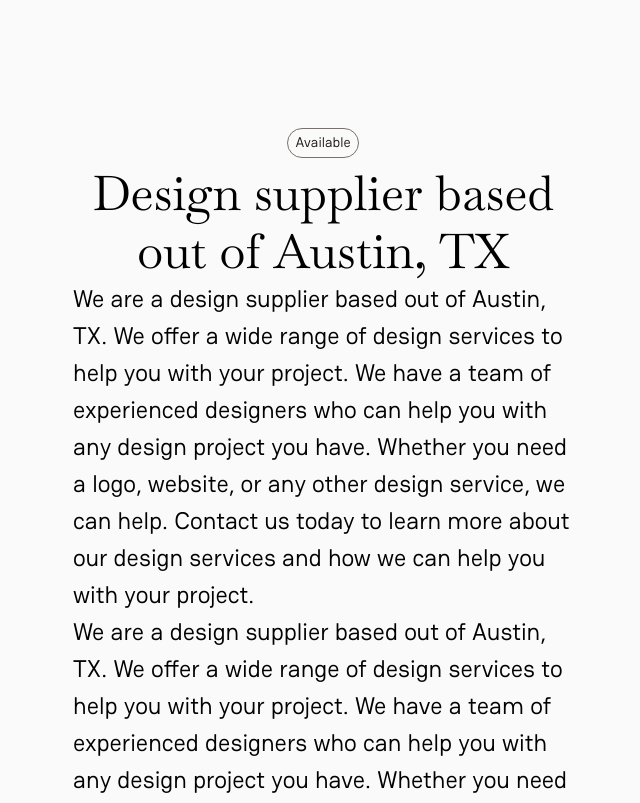
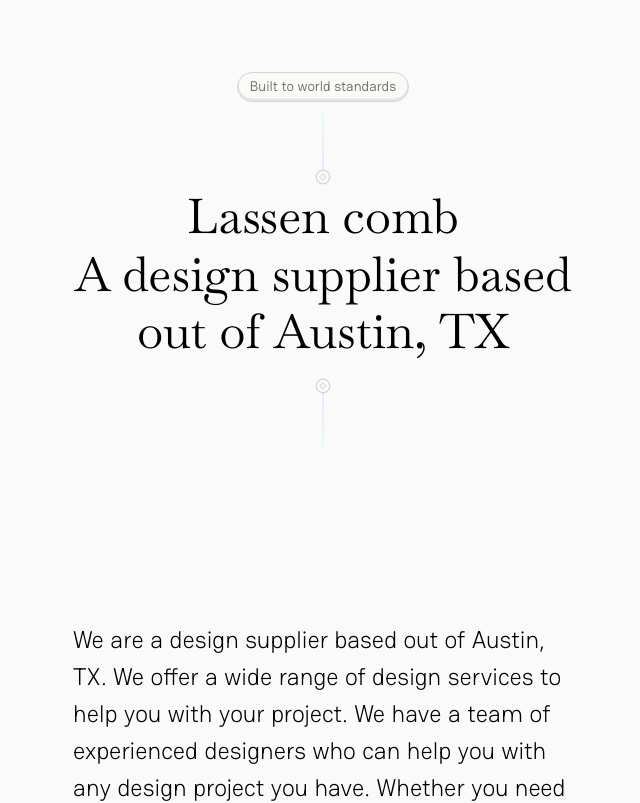
Before and after one commit to natedeluna/lassen-comb, a Next.js app: page / in a window 1280 px wide. Shown: the top 803 px of the page, without its empty margins (317-957 px from the left). Built offline with nearby package versions, Linux system fonts and the light colour scheme.

Commit message:
better lightning symbol, starting to take shape

```diff
--- a/src/app/components/badge.tsx
+++ b/src/app/components/badge.tsx
@@ -10,31 +10,54 @@ interface BadgeProps {
 
 const Badge: React.FC<BadgeProps> = ({ texts, color }) => {
     const [index, setIndex] = useState(0);
-    const [badgeWidth, setBadgeWidth] = useState(texts[index].length * 8);
+    const [badgeWidth, setBadgeWidth] = useState(172);
+    const previousIndex = index === 0 ? texts.length - 1 : index - 1;
+
 
     useEffect(() => {
         const interval = setInterval(() => {
-            console.log(texts[index].length)
-            const previousIndex = index === 0 ? texts.length - 1 : index - 1;
             setIndex((prevIndex) => (prevIndex + 1) % texts.length);
-
-            setTimeout(() => {
-                setBadgeWidth(8 * texts[previousIndex].length);
-            }, 250);
-        }, 4000);
+            const measureSpan = document.getElementById('measure');
+            if (measureSpan) {
+                const width:any = parseFloat(window.getComputedStyle(measureSpan).width);
+                setTimeout(() => {
+                    setBadgeWidth(width+24);
+                }, 250);
+            }
+        }, 12000);
         return () => clearInterval(interval);
     }, [index]);
-
     return (
-        <motion.div style={{ width: `${badgeWidth}px` }}
-            className='relative flex flex-col bg-stone-50 border-stone-500 text-stone-900 items-center justify-center rounded-full px-3 py-1 border h-[30px]  my-2 text-sm transition-width duration-500 ease-in-out transition-opacity text-nowrap '
+        <motion.div style={{
+            width: `${badgeWidth}px`,
+            boxShadow: `inset 0px -1.5px 0 1px #e7e5e4`,
+        }}
+            className='
+                relative
+                flex
+                flex-col
+                bg-stone-50
+                border-stone-300
+                border-[.5px]
+                items-center
+                justify-center
+                rounded-2xl
+                py-1
+                h-[30px]
+                my-3
+                text-sm
+                transition-width
+                duration-500
+                ease-in-out
+                transition-opacity
+                text-nowrap '
             layout
             transition={{ type: 'spring', stiffness: 800, damping: 35 }}
             >
             <AnimatePresence mode='out-in'>
                 {texts.map ((text, i) => (
                     <motion.span
-                        className='absolute text-stone-900'
+                        className='absolute text-stone-500 font-[Haskoy] font-[400]'
                         key={text}
                         initial={{ opacity: 0}}
                         animate={{ opacity: i===index ? 1 : 0}}
@@ -45,6 +68,9 @@ const Badge: React.FC<BadgeProps> = ({ texts, color }) => {
                     </motion.span>
                 ))}
             </AnimatePresence>
+            <span id="measure" style={{visibility: 'hidden', whiteSpace: 'pre', fontFamily: 'Haskoy', fontSize: '14px'}}>
+                {texts[previousIndex]}
+            </span>
         </motion.div>
     );
 };
--- /dev/null
+++ b/src/app/components/separator_vertical_top_screw.tsx
@@ -0,0 +1,36 @@
+import React from 'react';
+interface SeparatorVerticalTopScrewProps {
+    className?: string;
+  }
+
+const SeparatorVerticalTopScrew: React.FC<SeparatorVerticalTopScrewProps> = ({ className }) => {
+    return (
+        <svg className={className} width="16" height="71" viewBox="0 0 16 71" fill="none" xmlns="http://www.w3.org/2000/svg">
+            <line x1="8" y1="14" x2="8" y2="71" stroke="url(#paint0_linear_999_963)" strokeOpacity="0.15" strokeWidth="1.5"/>
+            <path d="M13.9312 7.9827C13.9312 11.2678 11.2681 13.931 7.98294 13.931C4.6978 13.931 2.03467 11.2678 2.03467 7.9827C2.03467 4.69756 4.6978 2.03442 7.98294 2.03442C11.2681 2.03442 13.9312 4.69756 13.9312 7.9827Z" fill="white"/>
+            <path d="M7.98294 14.7068C11.6966 14.7068 14.7071 11.6963 14.7071 7.9827C14.7071 4.26906 11.6966 1.25856 7.98294 1.25856C4.2693 1.25856 1.25881 4.26906 1.25881 7.9827C1.25881 11.6963 4.2693 14.7068 7.98294 14.7068Z" stroke="#969595" strokeOpacity="0.43" strokeWidth="1.55172"/>
+            <g filter="url(#filter0_i_999_963)">
+            <path d="M7.06215 5.53451C7.38431 4.66389 8.61569 4.66389 8.93785 5.53451L9.19088 6.2183C9.29217 6.49202 9.50798 6.70783 9.7817 6.80912L10.4655 7.06215C11.3361 7.38431 11.3361 8.61569 10.4655 8.93785L9.7817 9.19088C9.50798 9.29217 9.29217 9.50798 9.19088 9.7817L8.93785 10.4655C8.61569 11.3361 7.38431 11.3361 7.06215 10.4655L6.80912 9.7817C6.70783 9.50798 6.49202 9.29217 6.2183 9.19088L5.53451 8.93785C4.66389 8.61569 4.66389 7.38431 5.53451 7.06215L6.2183 6.80912C6.49202 6.70783 6.70783 6.49202 6.80912 6.2183L7.06215 5.53451Z" fill="#F1EFEE"/>
+            </g>
+            <path d="M9.4019 6.14022L9.14887 5.45642C8.75423 4.38992 7.24577 4.38992 6.85113 5.45642L6.5981 6.14022C6.51961 6.35235 6.35235 6.51961 6.14022 6.5981L5.45642 6.85113C4.38992 7.24577 4.38992 8.75423 5.45642 9.14887L6.14022 9.4019C6.35235 9.48039 6.51961 9.64765 6.5981 9.85978L6.85113 10.5436C7.24577 11.6101 8.75423 11.6101 9.14887 10.5436L9.4019 9.85978C9.48039 9.64765 9.64765 9.48039 9.85978 9.4019L10.5436 9.14887C11.6101 8.75423 11.6101 7.24577 10.5436 6.85113L9.85978 6.5981C9.64765 6.51961 9.48039 6.35235 9.4019 6.14022Z" stroke="#A3A2A2" strokeWidth="0.45"/>
+            <defs>
+            <filter id="filter0_i_999_963" x="4.43164" y="4.43152" width="7.13672" height="7.29214" filterUnits="userSpaceOnUse" color-interpolation-filters="sRGB">
+            <feFlood floodOpacity="0" result="BackgroundImageFix"/>
+            <feBlend mode="normal" in="SourceGraphic" in2="BackgroundImageFix" result="shape"/>
+            <feColorMatrix in="SourceAlpha" type="matrix" values="0 0 0 0 0 0 0 0 0 0 0 0 0 0 0 0 0 0 127 0" result="hardAlpha"/>
+            <feOffset dy="0.155172"/>
+            <feGaussianBlur stdDeviation="0.775862"/>
+            <feComposite in2="hardAlpha" operator="arithmetic" k2="-1" k3="1"/>
+            <feColorMatrix type="matrix" values="0 0 0 0 0 0 0 0 0 0 0 0 0 0 0 0 0 0 0.18 0"/>
+            <feBlend mode="normal" in2="shape" result="effect1_innerShadow_999_963"/>
+            </filter>
+            <linearGradient id="paint0_linear_999_963" x1="6.75" y1="14" x2="6.75" y2="71" gradientUnits="userSpaceOnUse">
+            <stop stop-color="#8000FF"/>
+            <stop offset="0.98" stop-color="#00FFFF"/>
+            </linearGradient>
+            </defs>
+        </svg>
+    );
+};
+
+export default SeparatorVerticalTopScrew;
--- a/src/app/globals.css
+++ b/src/app/globals.css
@@ -36,6 +36,11 @@
   src: url('../../public/fonts/Haskoy-Medium.woff2') format('woff2');
 }
 
+@font-face {
+  font-family: 'Haskoy';
+  src: url('../../public/fonts/haskoy[wght].ttf') format('truetype');
+}
+
 h1.hero_1_title {
   @apply text-6xl font-normal text-balance;
   font-family: 'Baskervville';
@@ -61,7 +66,8 @@ body, html {
 
 div {
   @apply text-2xl font-normal text-balance;
-  font-family: 'Haskoy-reg';
+  font-family: 'Haskoy';
+  font-weight: 300;
   font-size: 24px;
   line-height: 37px;
   font-feature-settings: "ordn" on;
--- a/src/app/layout.tsx
+++ b/src/app/layout.tsx
@@ -5,8 +5,8 @@ import "./globals.css";
 const inter = Inter({ subsets: ["latin"] });
 
 export const metadata: Metadata = {
-  title: "Create Next App",
-  description: "Generated by create next app",
+  title: "Lassen Comb",
+  description: "A design studio building aesthetics for the next age of humanity",
 };
 
 export default function RootLayout({
--- a/src/app/page.tsx
+++ b/src/app/page.tsx
@@ -1,29 +1,37 @@
-import Image from "next/image";
 import Badge from "@/app/components/badge";
+import SeparatorVerticalTopScrew from "./components/separator_vertical_top_screw";
 import ScrollTextAppear from "@/app/components/scroll_text_appear";
 
 export default function Home() {
   return (
-    <main className="flex min-h-screen flex-col items-center pt-[120px] max-w-[500px] mx-auto">
-      <Badge texts={["Design subscription", "Available"]} color="whitesmoke" />
-      <h1 className="hero_1_title max-w-3xl">Design supplier based out of Austin, TX
+    <main className="flex min-h-screen flex-col items-center pt-[60px] max-w-[500px] mx-auto">
+      <Badge
+        texts={["Built to world standards", "Design subscription"]}
+        color="whitesmoke" />
+      <SeparatorVerticalTopScrew className="transform rotate-180 opacity-75"/>
+      <h1 className="hero_1_title max-w-3xl my-1">Lassen comb<br/>A design supplier based out of Austin, TX
       </h1>
+      <SeparatorVerticalTopScrew className="transform translate-y-[12px] rotate-0 opacity-75"/>
       <section>
         <ScrollTextAppear>
+          <br />
+          <br />
+          <br />
+          <br />
+          <br />
+          <div>
+            We are a design supplier based out of Austin, TX. We offer a wide range of design services to help you with your project. We have a team of experienced designers who can help you with any design project you have. Whether you need a logo, website, or any other design service, we can help. Contact us today to learn more about our design services and how we can help you with your project.
+          </div>
+          <img src="/images/lightning.png" alt="hero_1" className="my-5 w-14" />
+          <br />
+          <br />
+          <br />
+          <br />
           <div>
             We are a design supplier based out of Austin, TX. We offer a wide range of design services to help you with your project. We have a team of experienced designers who can help you with any design project you have. Whether you need a logo, website, or any other design service, we can help. Contact us today to learn more about our design services and how we can help you with your project.
           </div>
           <div>
-            We are a design supplier based out of Austin, TX. We offer a wide range of design services to help you with your project. We have a team of experienced designers who can help you with any design project you have. Whether you need a logo, website, or any other design service, we can help. Contact us today to learn more about our design services and how we can help you with your project.
-          </div>
-          <div>
-            We are a design supplier based out of Austin, TX. We offer a wide range of design services to help you with your project. We have a team of experienced designers who can help you with any design project you have. Whether you need a logo, website, or any other design service, we can help. Contact us today to learn more about our design services and how we can help you with your project.
-          </div>
-          <div>
-            We are a design supplier based out of Austin, TX. We offer a wide range of design services to help you with your project. We have a team of experienced designers who can help you with any design project you have. Whether you need a logo, website, or any other design service, we can help. Contact us today to learn more about our design services and how we can help you with your project.
-          </div>
-          <div>
-            We are a design supplier based out of Austin, TX. We offer a wide range of design services to help you with your project. We have a team of experienced designers who can help you with any design project you have. Whether you need a logo, website, or any other design service, we can help. Contact us today to learn more about our design services and how we can help you with your project.
+            From the abstract to the concrete: a holistic approach to crafting powerful digital experiences.
           </div>
         </ScrollTextAppear>
         <div className="my-12"></div>
--- a/tailwind.config.ts
+++ b/tailwind.config.ts
@@ -1,6 +1,7 @@
 import type { Config } from "tailwindcss";
 
 const config: Config = {
+  mode: 'jit',
   content: [
     "./src/pages/**/*.{js,ts,jsx,tsx,mdx}",
     "./src/components/**/*.{js,ts,jsx,tsx,mdx}",
```
Also changed, not shown: 1 other file (tests, documents, lock files or other folders).
